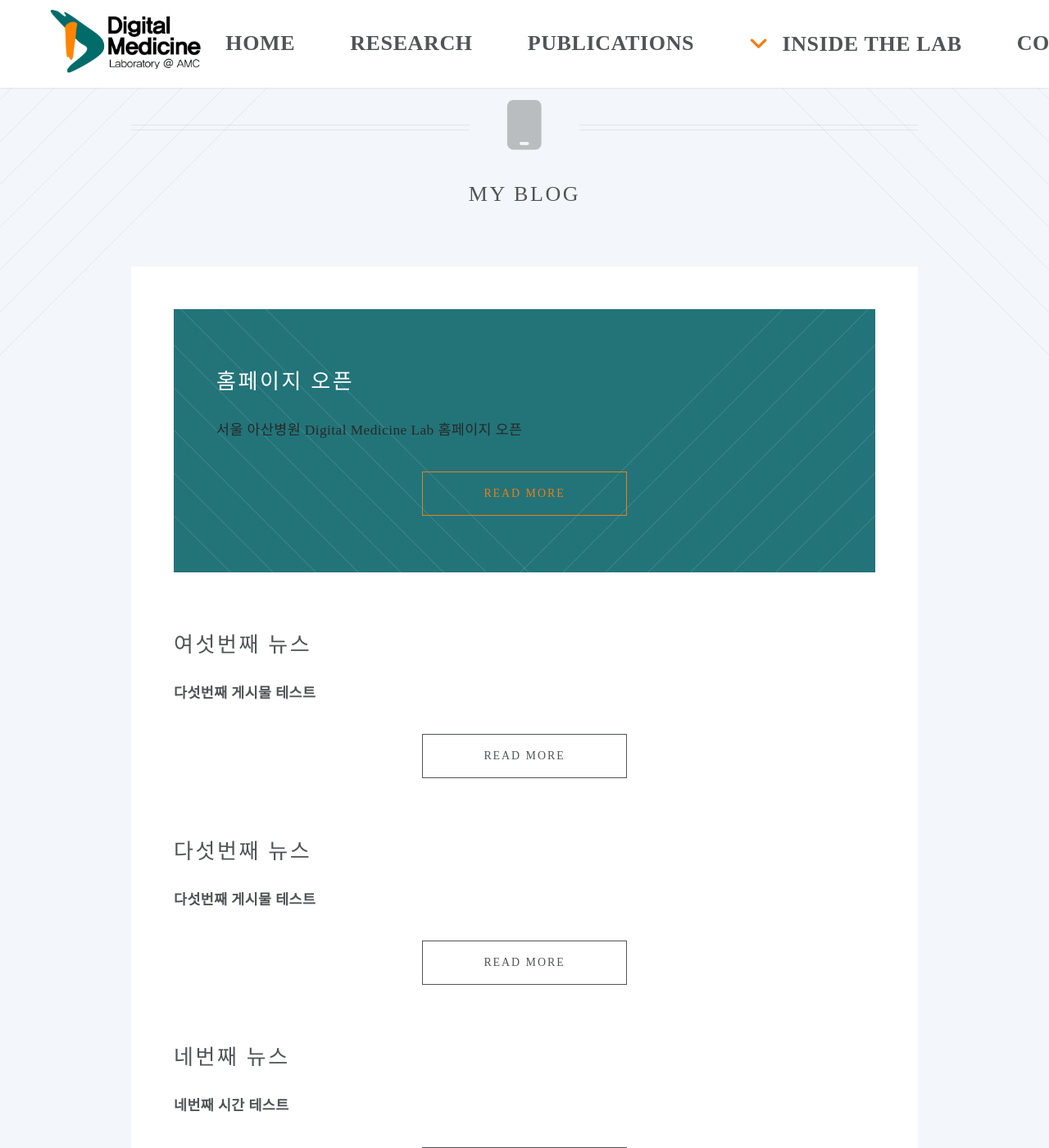
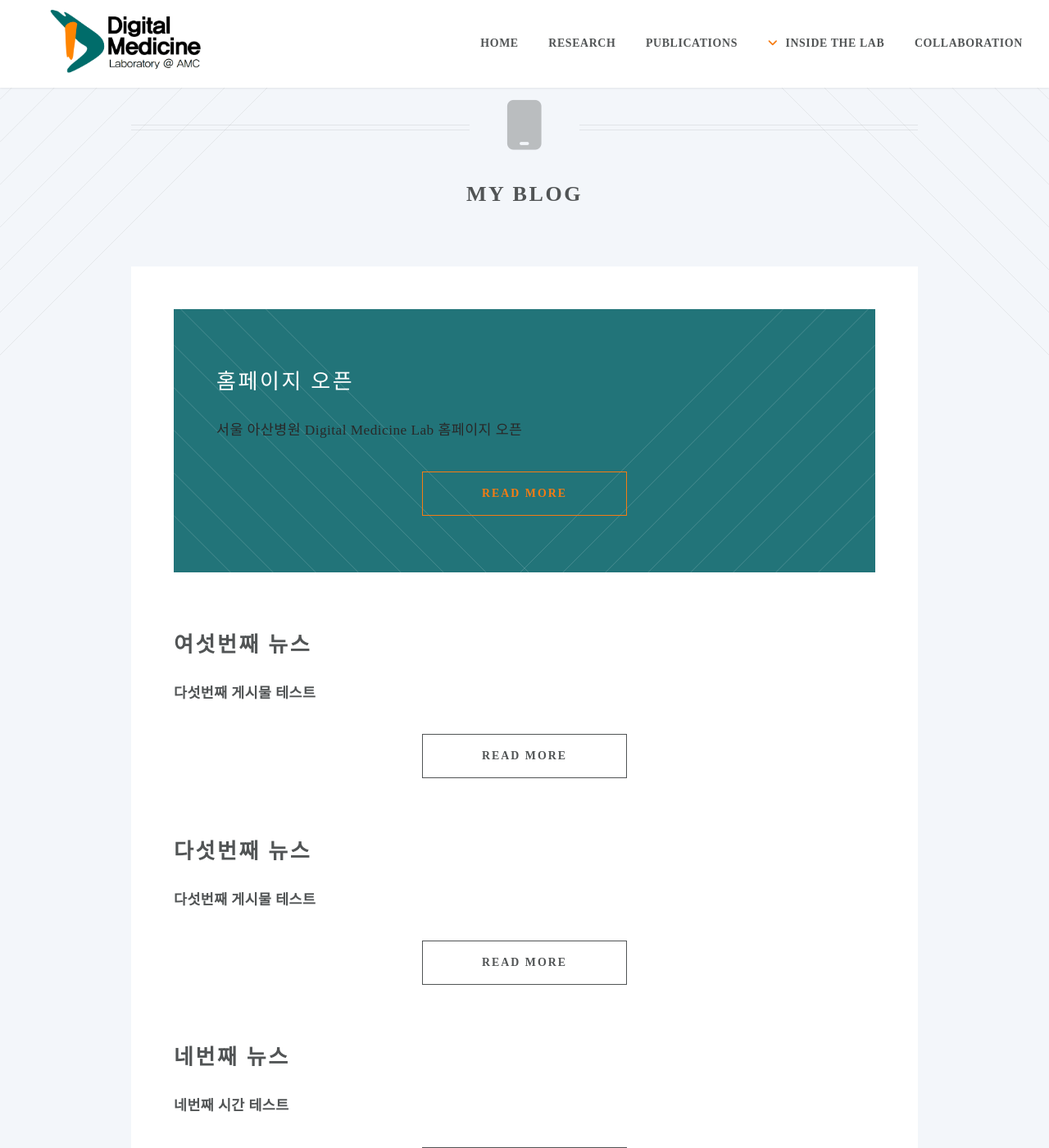
Before and after one commit to ydon1111/ydon1111.github.io, a Jekyll site: the page built from template/blog.html, in a window 1280 px wide and 1400 px high. Shown: the whole window at 82% size. Built offline with Jekyll 4.4.1, drawn with Linux system fonts in a browser that asks for light colours; nearby versions of some CDN libraries; some web fonts are replaced.

Commit message:
font 사이즈 일부 수정

```diff
--- a/_includes/header.html
+++ b/_includes/header.html
@@ -13,7 +13,7 @@
 
 			<li class="submenu">
 				<a href="/htmls/inside_the_lab/DHLAB@AMC.html">Inside the Lab</a>
-				<ul>
+				<ul style="font-weight: 700;">
 					<li><a href="/htmls/inside_the_lab/DHLAB@AMC.html">DLab@AMC</a></li>
 					<li><a href="/htmls/inside_the_lab/DHLAB@AMC.html#Members">Members</a></li>
 					<li><a href="/htmls/inside_the_lab/DHLAB@AMC.html#Project">Projects</a></li>
--- a/css/style.css
+++ b/css/style.css
@@ -42,7 +42,7 @@ textarea {
 	color: #515455;
 	font-family: 'TAEBAEKmilkyway';
 	font-size: 15pt;
-	font-weight: 700;
+	font-weight: 600;
 	letter-spacing: 0.025em;
 	line-height: 1.75em;
 }
@@ -64,7 +64,7 @@ a:hover {
 
 strong,
 b {
-	font-weight: 400;
+	font-weight: 900;
 }
 
 p,
@@ -102,7 +102,7 @@ h6 a {
 h2 {
 	font-size: 1.5em;
 	letter-spacing: 0.1em;
-	font-weight: 400;
+	font-weight: 800;
 	text-transform: uppercase;
 }
 
@@ -543,7 +543,7 @@ input[type="reset"],
 	cursor: pointer;
 	display: inline-block;
 	font-size: 0.8em;
-	font-weight: 500;
+	font-weight: 600;
 	letter-spacing: 2px;
 	min-width: 18em;
 	padding: 0 0.75em;
@@ -785,7 +785,7 @@ input[type="reset"].small,
 	margin: 0;
 	display: flex;
 	position: relative;
-	font-size: 26px;
+	font-size: 32x;
 	/* 추가: 상대적 위치 설정 */
 	z-index: 10001;
 	/* 추가: 더 높은 z-index 값 설정 */
--- a/index.html
+++ b/index.html
@@ -121,11 +121,11 @@ layout: landing-page
 						telemedicine and mobile health apps, improving accessibility and healthcare efficiency while
 						transforming how healthcare is delivered and experienced.
 					</p>
-					<footer>
+
 						<ul class="buttons">
 							<li><a href="htmls/inside_the_lab/DHLAB@AMC.html" class="button">Inside The Lab</a></li>
 						</ul>
-					</footer>
+
 					<br>
 
 
```
